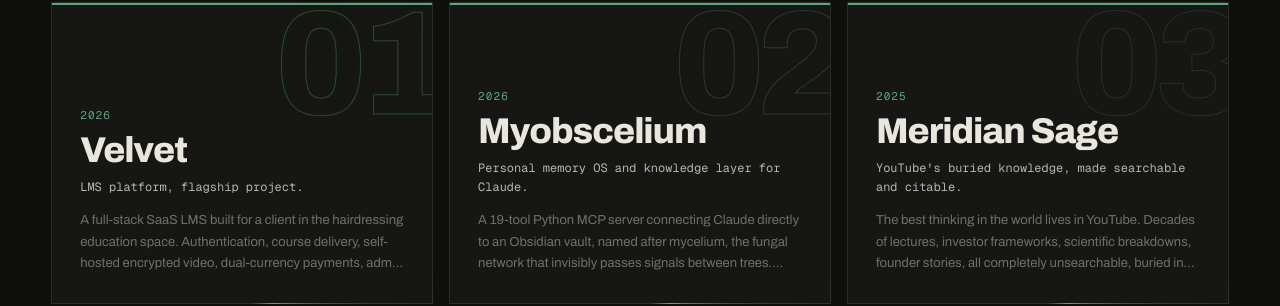
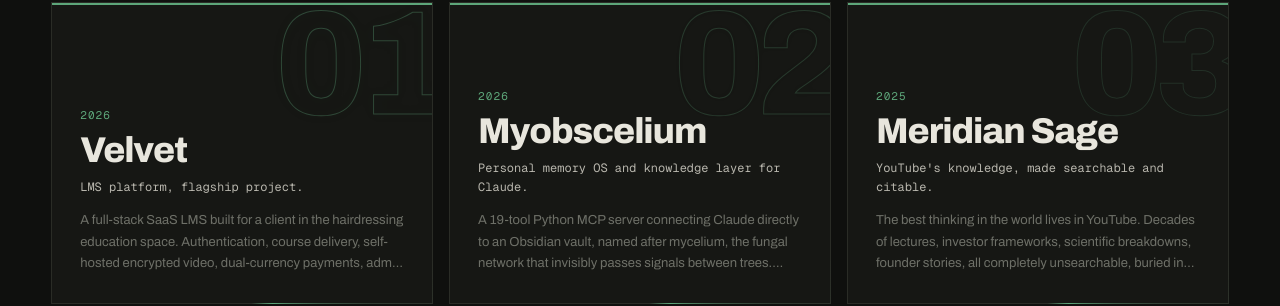
Before and after one commit to Sucu-Syndicate/silverline-portfolio, a Next.js app: page / in a window 1280 px wide. Shown: the part 1634-1940 px from the top of the page. Built offline with nearby package versions, Linux system fonts and the light colour scheme.

Commit message:
[PTASK-007] Meridian Sage tagline: drop 'buried'

```diff
--- a/components/sections/Projects.tsx
+++ b/components/sections/Projects.tsx
@@ -27,7 +27,7 @@ const PROJECTS = [
     num: '03',
     name: 'Meridian Sage',
     year: '2025',
-    tagline: "YouTube's buried knowledge, made searchable and citable.",
+    tagline: "YouTube's knowledge, made searchable and citable.",
     slug: 'meridian-sage-overview',
     description:
       'The best thinking in the world lives in YouTube. Decades of lectures, investor frameworks, scientific breakdowns, founder stories, all completely unsearchable, buried in video. Meridian Sage fixes that: a full RAG pipeline that scrapes transcripts, chunks and embeds them into ChromaDB, runs hybrid BM25 + semantic retrieval with cross-encoder reranking, and feeds the results into Gemini 2.0 Flash for query expansion, grounded synthesis, and inline citations linking back to the exact timestamp. 249,000+ chunks, 80+ channels across 15 domains, running as a full Next.js + FastAPI web app. Built from zero to production in a single sprint, then scaled into something genuinely useful.',
```
